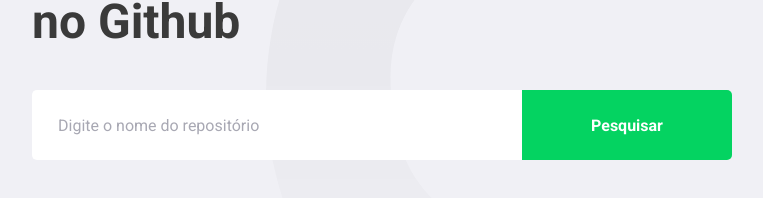
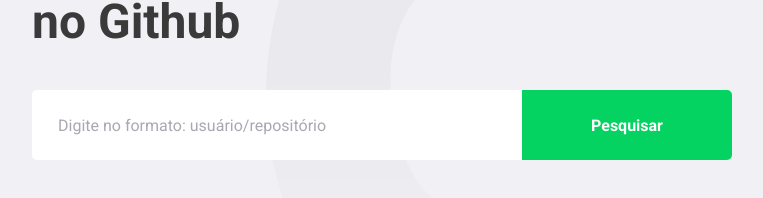
Before and after one commit to AleixoGJunior/github-explorer, a React (Create React App) app: page / in a window 1280 px wide. Shown: the part 218-416 px from the top of the page, without its empty margins (148-911 px from the left). Built offline with nearby package versions, Linux system fonts and the light colour scheme.

Commit message:
Changed placeholder in search input and open issues in new tabs

```diff
--- a/src/pages/Dashboard/index.tsx
+++ b/src/pages/Dashboard/index.tsx
@@ -69,7 +69,7 @@ const Dashboard: React.FC = () => {
         <input
           value={newRepo}
           onChange={(e) => setNewRepo(e.target.value)}
-          placeholder="Digite o nome do repositório"
+          placeholder="Digite no formato: usuário/repositório"
         />
         <button type="submit">Pesquisar</button>
       </Form>
--- a/src/pages/Repository/index.tsx
+++ b/src/pages/Repository/index.tsx
@@ -87,7 +87,12 @@ const Repository: React.FC = () => {
       )}
       <Issues>
         {issues.map((issue) => (
-          <a key={issue.id} href={issue.html_url}>
+          <a
+            key={issue.id}
+            href={issue.html_url}
+            target="_blank"
+            rel="noopener noreferrer"
+          >
             <div>
               <strong>{issue.title}</strong>
               <p>{issue.user.login}</p>
```
